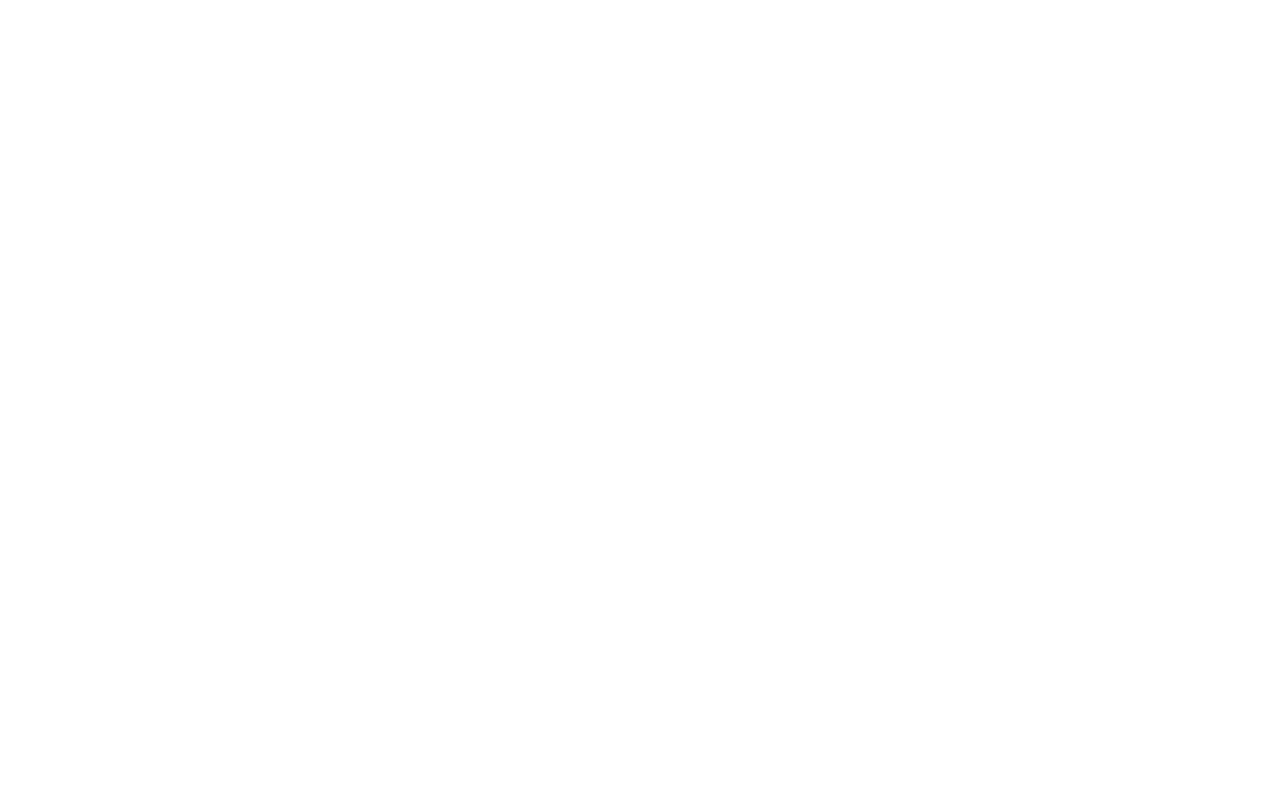
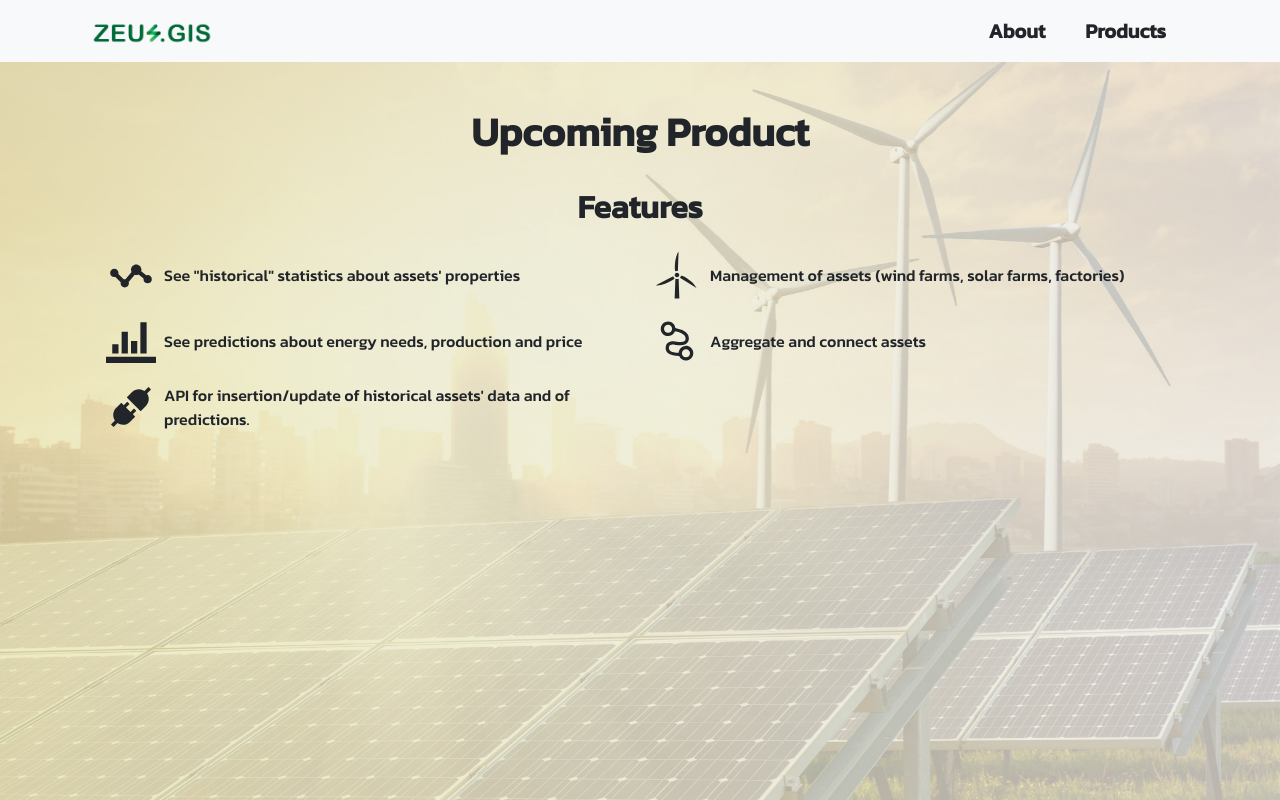
Before and after one commit to tomasmendes08/LGP---ZEUS.GIS-, a React (Create React App) app in the folder my-app/: page /products in a window 1280 px wide. Before the commit this address had no page. Built offline with nearby package versions, Linux system fonts and the light colour scheme.

Commit message:
product page almost done (missing product video)

```diff
--- a/my-app/src/App.css
+++ b/my-app/src/App.css
@@ -41,6 +41,12 @@
 }
 
 @media screen and (min-width: 992px) {
+    .aboutPageIcon{
+        display: none;
+    }
+}
+
+@media screen and (min-width: 992px) {
     .mainGoalIcon{
         display: none;
     }
@@ -56,3 +62,21 @@
     background-color: #016938;
     border-radius: 10px;
 }
+
+.productsPage{
+    background-image: url("../public/images/blurred2.jpg");
+    background-repeat: no-repeat;
+    background-size: cover;
+    height: 100vh;
+    background-position: center center;
+    background-attachment: fixed;
+}
+
+.navbarZeus {
+    min-height: 60px;
+    z-index: 9999;
+}
+
+.navbarZeus + div {
+    padding-top: 60px;
+}
--- a/my-app/src/App.js
+++ b/my-app/src/App.js
@@ -3,6 +3,7 @@
 import Mainpage from './pages/Mainpage';
 import AboutPage from './pages/About';
 import ContactPage from './pages/Contact';
+import ProductsPage from './pages/Products';
 
 function App() {
   return (
@@ -12,6 +13,7 @@
           <Route path="/" element={<Mainpage/>}/>
           <Route path="/about" element={<AboutPage/>}/>
           <Route path="/contact" element={<ContactPage/>}/>
+          <Route path="/products" element={<ProductsPage/>}/>
         </Routes>
       </BrowserRouter>
     </div>
--- a/my-app/src/components/Navbar.js
+++ b/my-app/src/components/Navbar.js
@@ -3,9 +3,9 @@
 
 function NavbarComponent() {
   return (
-    <Navbar collapseOnSelect expand="lg" bg="light">
+    <Navbar className="navbarZeus position-fixed w-100" collapseOnSelect expand="lg" bg="light">
       <Container className="col-12">
-      <Navbar.Brand href="/" className="col-1">
+      <Navbar.Brand href="/" className="col-2">
         <img src="./images/logo192.png" alt="ZEUS.GIS" width='140' height='22'></img>
       </Navbar.Brand>
       <Navbar.Toggle aria-controls="responsive-navbar-nav" />
--- a/my-app/src/pages/About.js
+++ b/my-app/src/pages/About.js
@@ -8,6 +8,9 @@
     <NavbarComponent/>
     <div className="aboutPage row">
       <div class="col-lg-6 aboutPageHeader d-flex flex-column justify-content-center align-items-center">
+        <div class="aboutPageIcon">
+          <BiTargetLock size={70}/>
+        </div>
         <div class="aboutPageHeaderTitle">
           <h1 class="fw-bold text-white">Who we are.</h1>
         </div>
@@ -50,11 +53,11 @@
         <div class="ourClientLogo">
           <img class="img-fluid" src="../images/client.jpg" alt="Client"></img>
         </div>
-        <div class="ourClientText mt-3 container">
-          <h6 class="text-center">
+        <div class="ourClientText mt-3 mb-4 container">
+          <h5 class="text-center">
             On a mission to unlock the potential of artificial intelligence for the benefit
             of humans and humanity, by building 'machines of assistance'.
-          </h6>
+          </h5>
         </div>
       </div>
     </div>
--- /dev/null
+++ b/my-app/src/pages/Products.js
@@ -0,0 +1,73 @@
+import React from 'react'
+import NavbarComponent from '../components/Navbar'
+import { BiStats } from 'react-icons/bi';
+import { GiWindTurbine } from 'react-icons/gi';
+import { ImStatsBars } from 'react-icons/im';
+import { AiOutlineNodeIndex, AiFillApi } from 'react-icons/ai';
+
+function ProductsPage() {
+  return (
+    <>
+    <NavbarComponent/>
+    <div className="productsPage">
+        <div class="productsPageHeader d-flex justify-content-center">
+          <h1 class="fw-bold mt-5">
+              Upcoming Product
+          </h1>
+        </div>
+        {/* video */}
+        <div class="mainFeatures mt-4">
+          <div class="featuresHeader d-flex justify-content-center">
+            <h2 class="fw-bold">
+              Features
+            </h2>
+          </div>
+          <div class="features row container mx-auto">
+            <div class="firstFeature mt-3 col-md-6 d-flex">
+              <div class="firstFeatureLogo">
+                <BiStats size={50}/>
+              </div>
+              <div class="firstFeatureDescription d-flex justify-content-center align-items-center ms-2">
+                See "historical" statistics about assets' properties
+              </div>
+            </div>
+            <div class="secondFeature mt-3 col-md-6 d-flex">
+              <div class="secondFeatureLogo">
+                <GiWindTurbine size={50}/>
+              </div>
+              <div class="secondFeatureDescription d-flex justify-content-center align-items-center ms-2">
+                Management of assets (wind farms, solar farms, factories)
+              </div>
+            </div>
+            <div class="thirdFeature mt-3 col-md-6 d-flex">
+              <div class="thirdFeatureLogo">
+                <ImStatsBars size={50}/>
+              </div>
+              <div class="thirdFeatureDescription d-flex justify-content-center align-items-center ms-2">
+                See predictions about energy needs, production and price
+              </div>
+            </div>
+            <div class="fourthFeature mt-3 col-md-6 d-flex">
+              <div class="fourthFeatureLogo">
+                <AiOutlineNodeIndex size={50}/>
+              </div>
+              <div class="fourthFeatureDescription d-flex justify-content-center align-items-center ms-2">
+                Aggregate and connect assets
+              </div>
+            </div>
+            <div class="fifthFeature mt-3 col-md-6 d-flex">
+              <div class="fifthFeatureLogo">
+                <AiFillApi size={50}/>
+              </div>
+              <div class="fifthFeatureDescription d-flex justify-content-center align-items-center ms-2">
+                API for insertion/update of historical assets' data and of predictions.
+              </div>
+            </div>
+          </div>
+        </div>
+    </div>
+    </>
+  )
+}
+
+export default ProductsPage
```
Also changed, not shown: my-app/public/images/blurred.jpg (added), my-app/public/images/blurred2.jpg (added).
